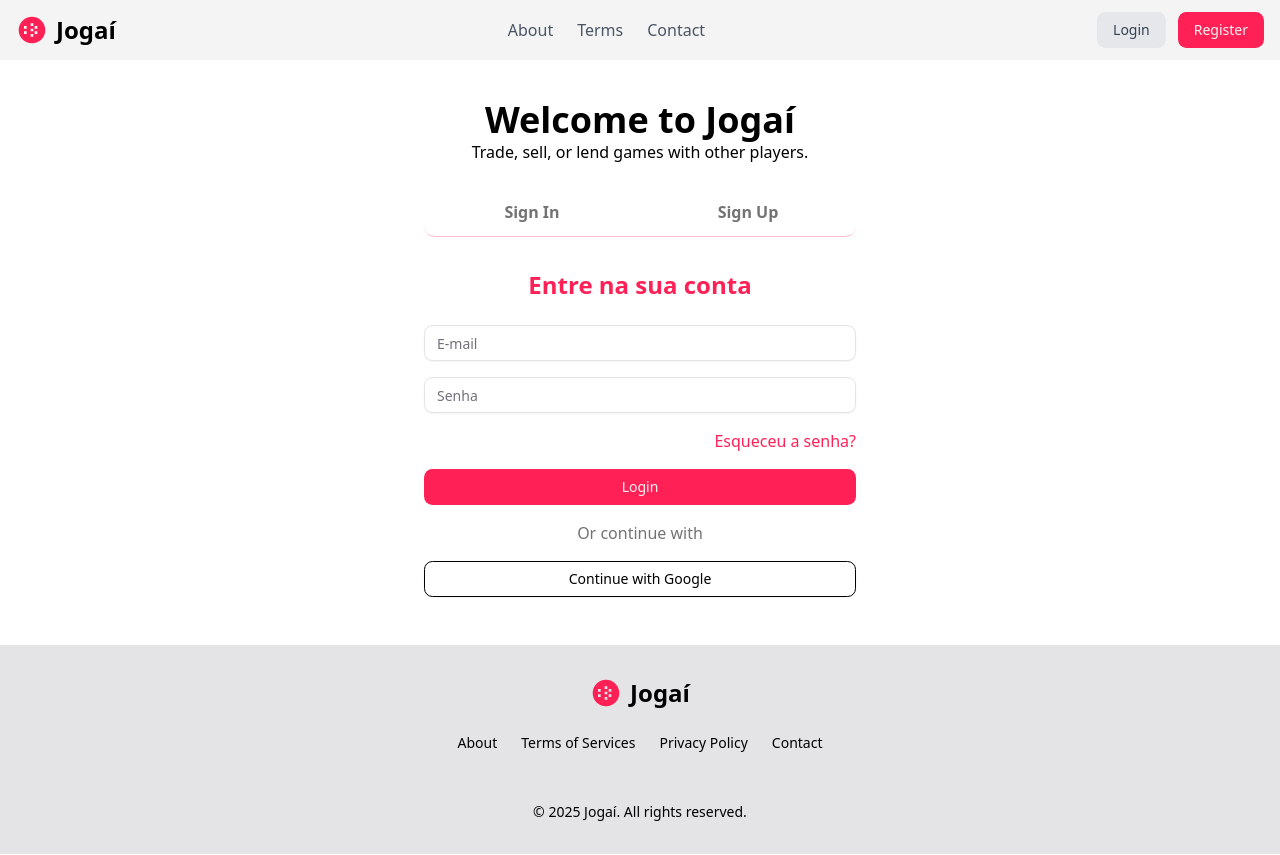
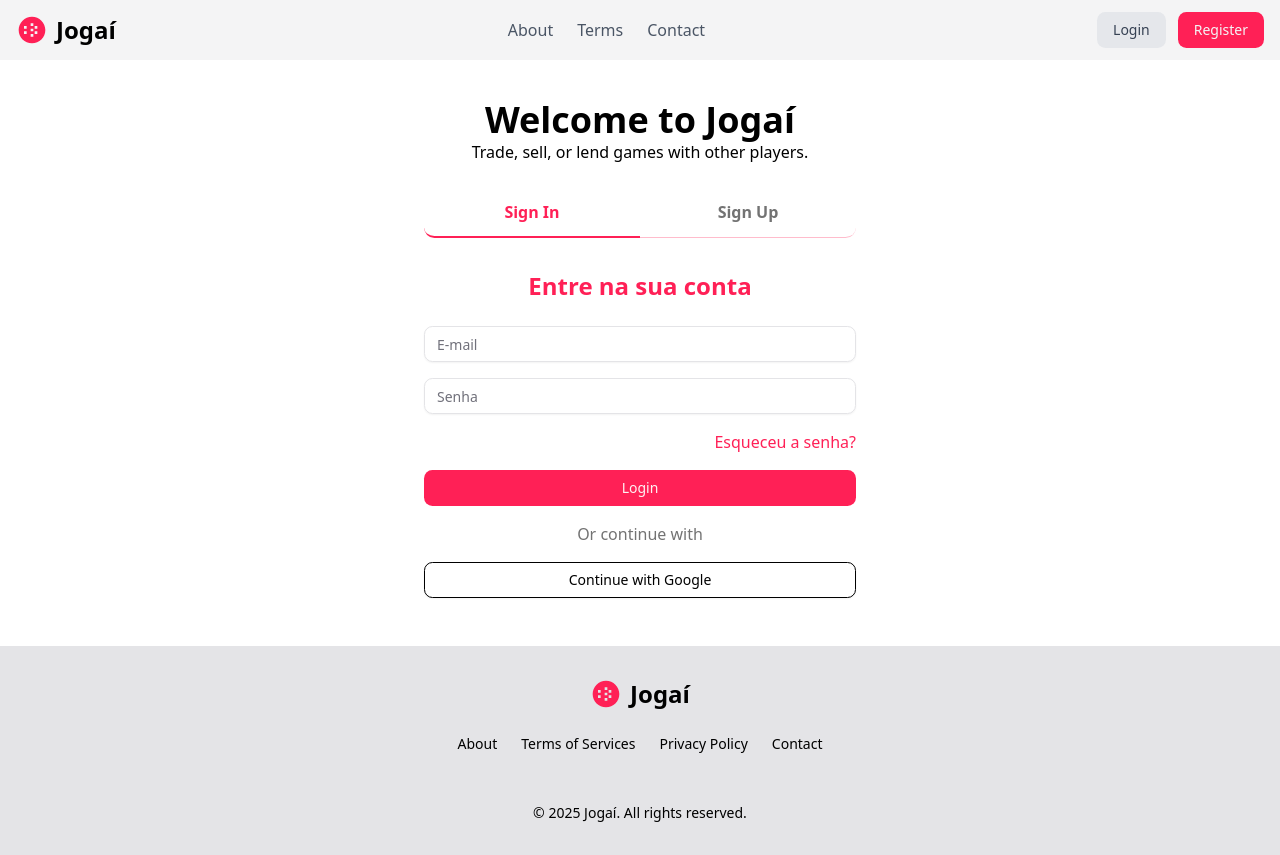
Before and after one commit to jonatasrmoura/jogai-web, a Next.js app: page /login in a window 1280 px wide. Built offline with nearby package versions, Linux system fonts and the light colour scheme.

Commit message:
feat: docs - DR-  RF - RNF - UC

```diff
--- a/src/app/(public)/login/page.tsx
+++ b/src/app/(public)/login/page.tsx
@@ -10,7 +10,8 @@ interface LoginPageProps {
 
 export default async function SignInPage({ searchParams }: LoginPageProps) {
   const params = await searchParams;
-  const currentUrl = params.name;
+  const currentUrl = params.name as "sign-up" | "sign-in" | undefined;
+  const defaultUrl = !currentUrl ? "sign-in" : currentUrl;
 
   async function signInAuth(
     email: string,
@@ -58,7 +59,7 @@ export default async function SignInPage({ searchParams }: LoginPageProps) {
                 query: { name: "sign-in" },
               }}
               className={`w-full font-semibold py-3 rounded-l-lg ${
-                currentUrl === "sign-in"
+                defaultUrl === "sign-in"
                   ? "text-primary border-b-2 border-primary"
                   : "text-neutral-500 border-b border-primary/30 transition-all hover:opacity-85"
               }`}
@@ -71,7 +72,7 @@ export default async function SignInPage({ searchParams }: LoginPageProps) {
                 query: { name: "sign-up" },
               }}
               className={`w-full font-semibold py-3 rounded-r-lg ${
-                currentUrl === "sign-up"
+                defaultUrl === "sign-up"
                   ? "text-primary border-b-2 border-primary"
                   : "text-neutral-500 border-b border-primary/30 transition-all hover:opacity-85"
               }`}
@@ -81,7 +82,7 @@ export default async function SignInPage({ searchParams }: LoginPageProps) {
           </div>
 
           <div className="mt-8">
-            {currentUrl === "sign-up" ? (
+            {defaultUrl === "sign-up" ? (
               <div className="grid grid-cols-1 gap-6">
                 <h2 className="font-bold text-2xl text-primary">
                   Crie sua conta
```
Also changed, not shown: 5 other files (tests, documents, lock files or other folders).
